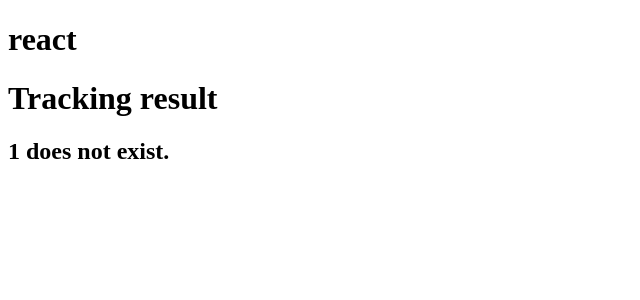
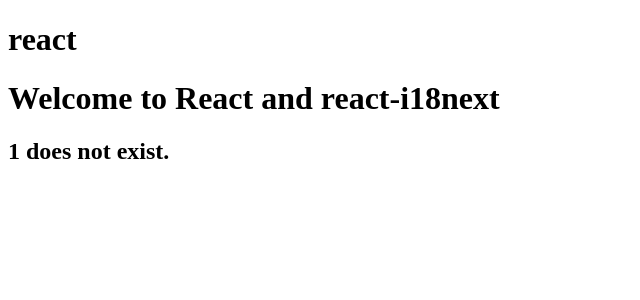
Before and after one commit to StudioKaori/new-package-tracker-React-assignment-, a React (Create React App) app: page /results/1 in a window 1280 px wide. Shown: the top 300 px of the page, without its empty margins (0-640 px from the left). Built offline with nearby package versions, Linux system fonts and the light colour scheme.

Commit message:
Add multi lang basic function

```diff
--- a/src/components/TrackingResults.jsx
+++ b/src/components/TrackingResults.jsx
@@ -1,4 +1,6 @@
 import React, { useEffect, useState } from "react";
+// for multi-lang support
+import { userTranslation, useTranslation } from "react-i18next";
 
 import Card from "./parts/Card";
 // todo replace fake db to real
@@ -6,6 +8,10 @@
 
 export default function TrackingResults({ match }) {
   console.log("TrackingResults");
+
+  // for multi-lang support
+  const [t, i18n] = useTranslation();
+  const [lang, setLang] = useState("en");
 
   // loading status, 0= loading, 1=ready, 2= no parcel_id error, 3=loading error
   const [status, setStatus] = useState(1);
@@ -60,14 +66,21 @@
 
   */
 
+  // for multi-lang support
+  useEffect(() => {
+    console.log(lang);
+    i18n.changeLanguage(lang);
+  }, [lang, i18n]);
+
   return (
     <div>
-      <h1>Tracking result</h1>
+      <h1>{t("Tracking result")}</h1>
+      {/* Todo, show seach box */}
+
       {/* if status is ready(1), display multiple cards.
       Otherwise display error.       */}
       {status === 0 ? <p>Loading...</p> : null}
       {status === 1 ? cards : null}
-      {/* Todo, show seach box */}
       {status === 2 ? <p>Query is empty. show serch box.</p> : null}
       {status === 3 ? <p>Data loading error. Please try agai later.</p> : null}
     </div>
--- a/src/locales/en/translation.json
+++ b/src/locales/en/translation.json
@@ -1,4 +1,4 @@
 {
-  "Welcome to React": "Welcome to React and react-i18next",
+  "Tracking result": "Welcome to React and react-i18next",
   "Change language": "Change language"
 }
--- a/src/locales/sv/translation.json
+++ b/src/locales/sv/translation.json
@@ -1,4 +1,4 @@
 {
-  "Welcome to React": "ようこそ to React and react-i18next",
+  "Tracking result": "ようこそ to React and react-i18next",
   "Change language": "言語切替"
 }
```
